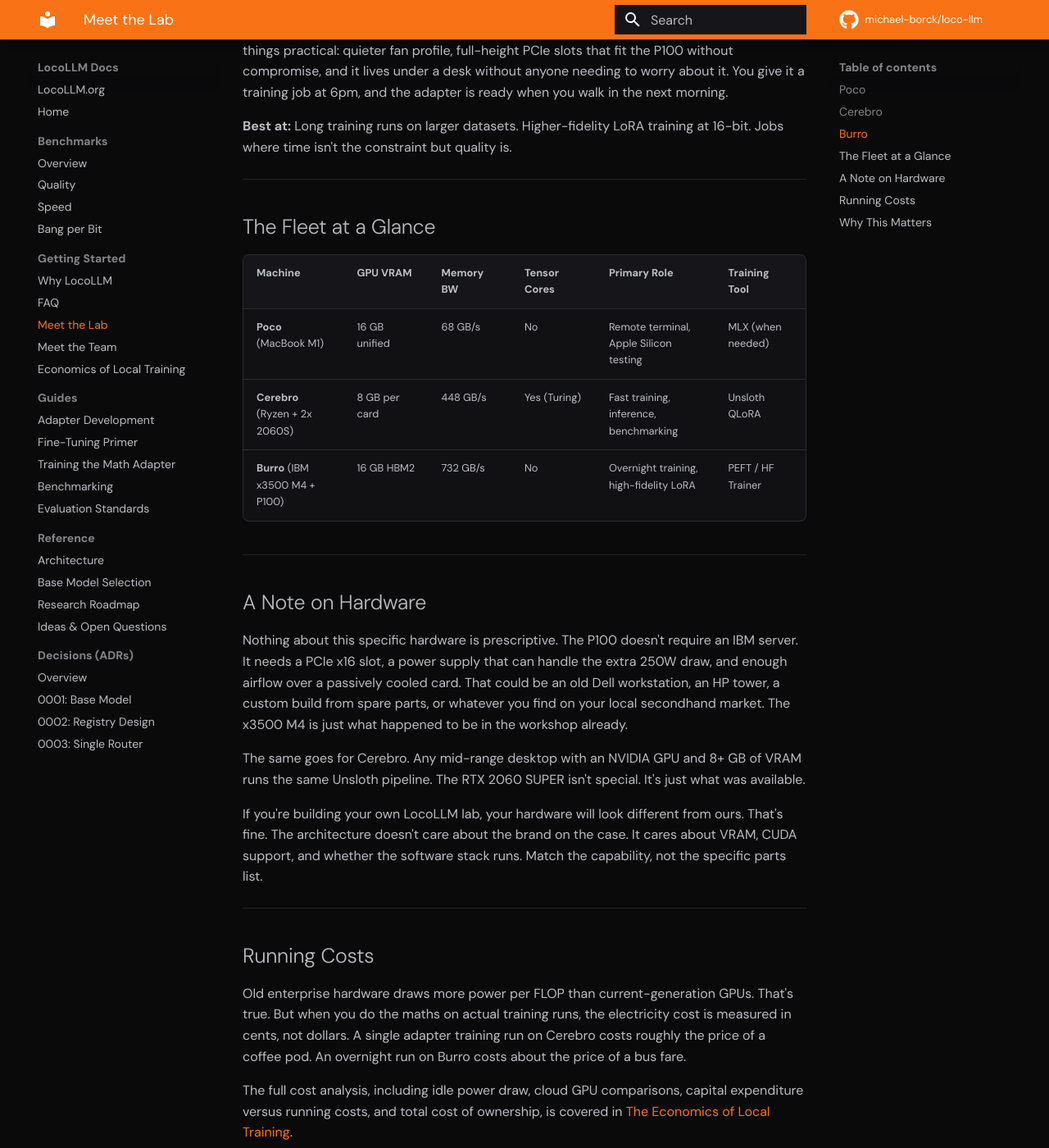
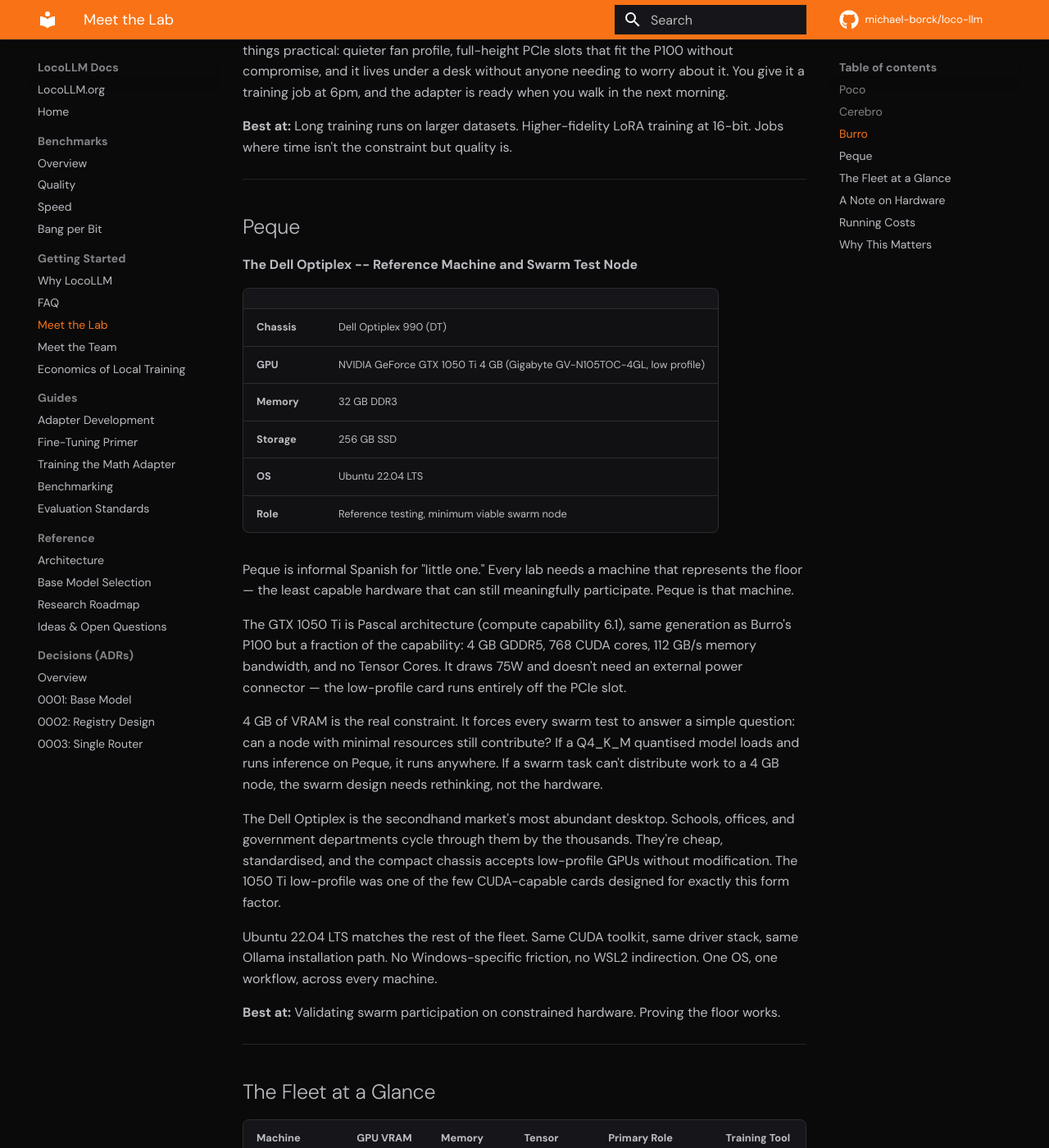
Before and after one commit to michael-borck/loco-llm, an MkDocs documentation site: the page built from docs/meet-the-lab.md, in a window 1280 px wide and 1400 px high, scrolled down 3349 px. Shown: the whole window at 82% size. Built offline with MkDocs 1.6.1 and Material for MkDocs 9.7.7, drawn with Linux system fonts in a browser that asks for light colours; a script that is not in the unit is left out; comment, search, counter and statistics services are not loaded; some of the changed text lies outside the part shown.

Commit message:
Add Peque (Dell Optiplex 990 + GTX 1050 Ti) as reference machine
Fourth lab machine for swarm testing on constrained hardware.
4 GB VRAM establishes the minimum viable swarm node baseline.

Co-Authored-By: Claude Opus 4.6 <noreply@anthropic.com>

```diff
--- a/docs/meet-the-lab.md
+++ b/docs/meet-the-lab.md
@@ -1,8 +1,8 @@
 # Meet the Lab
 
-LocoLLM is built, trained, and tested on three machines. None of them are new. All of them were sourced secondhand. That's the point.
+LocoLLM is built, trained, and tested on four machines. None of them are new. All of them were sourced secondhand. That's the point.
 
-The naming follows the project's Spanish thread: Cerebro (brain), Burro (donkey), and Poco (a little). The brain thinks fast, the donkey carries heavy loads, and the little one connects you to both.
+The naming follows the project's Spanish thread: Cerebro (brain), Burro (donkey), Poco (a little), and Peque (little one). The brain thinks fast, the donkey carries heavy loads, the little one connects you to both, and the littlest one keeps everyone honest.
 
 ---
 
@@ -98,6 +98,33 @@ The x3500 M4 is enterprise tower hardware from 2012. Dual Xeon sockets, redundan
 
 ---
 
+## Peque
+
+**The Dell Optiplex -- Reference Machine and Swarm Test Node**
+
+| | |
+|---|---|
+| **Chassis** | Dell Optiplex 990 (DT) |
+| **GPU** | NVIDIA GeForce GTX 1050 Ti 4 GB (Gigabyte GV-N105TOC-4GL, low profile) |
+| **Memory** | 32 GB DDR3 |
+| **Storage** | 256 GB SSD |
+| **OS** | Ubuntu 22.04 LTS |
+| **Role** | Reference testing, minimum viable swarm node |
+
+Peque is informal Spanish for "little one." Every lab needs a machine that represents the floor — the least capable hardware that can still meaningfully participate. Peque is that machine.
+
+The GTX 1050 Ti is Pascal architecture (compute capability 6.1), same generation as Burro's P100 but a fraction of the capability: 4 GB GDDR5, 768 CUDA cores, 112 GB/s memory bandwidth, and no Tensor Cores. It draws 75W and doesn't need an external power connector — the low-profile card runs entirely off the PCIe slot.
+
+4 GB of VRAM is the real constraint. It forces every swarm test to answer a simple question: can a node with minimal resources still contribute? If a Q4_K_M quantised model loads and runs inference on Peque, it runs anywhere. If a swarm task can't distribute work to a 4 GB node, the swarm design needs rethinking, not the hardware.
+
+The Dell Optiplex is the secondhand market's most abundant desktop. Schools, offices, and government departments cycle through them by the thousands. They're cheap, standardised, and the compact chassis accepts low-profile GPUs without modification. The 1050 Ti low-profile was one of the few CUDA-capable cards designed for exactly this form factor.
+
+Ubuntu 22.04 LTS matches the rest of the fleet. Same CUDA toolkit, same driver stack, same Ollama installation path. No Windows-specific friction, no WSL2 indirection. One OS, one workflow, across every machine.
+
+**Best at:** Validating swarm participation on constrained hardware. Proving the floor works.
+
+---
+
 ## The Fleet at a Glance
 
 | Machine | GPU VRAM | Memory BW | Tensor Cores | Primary Role | Training Tool |
@@ -105,6 +132,7 @@ The x3500 M4 is enterprise tower hardware from 2012. Dual Xeon sockets, redundan
 | **Poco** (MacBook M1) | 16 GB unified | 68 GB/s | No | Remote terminal, Apple Silicon testing | MLX (when needed) |
 | **Cerebro** (Ryzen + 2x 2060S) | 8 GB per card | 448 GB/s | Yes (Turing) | Fast training, inference, benchmarking | Unsloth QLoRA |
 | **Burro** (IBM x3500 M4 + P100) | 16 GB HBM2 | 732 GB/s | No | Overnight training, high-fidelity LoRA | PEFT / HF Trainer |
+| **Peque** (Dell Optiplex + 1050 Ti) | 4 GB GDDR5 | 112 GB/s | No | Reference machine, swarm testing | Ollama (inference only) |
 
 ---
 
```
